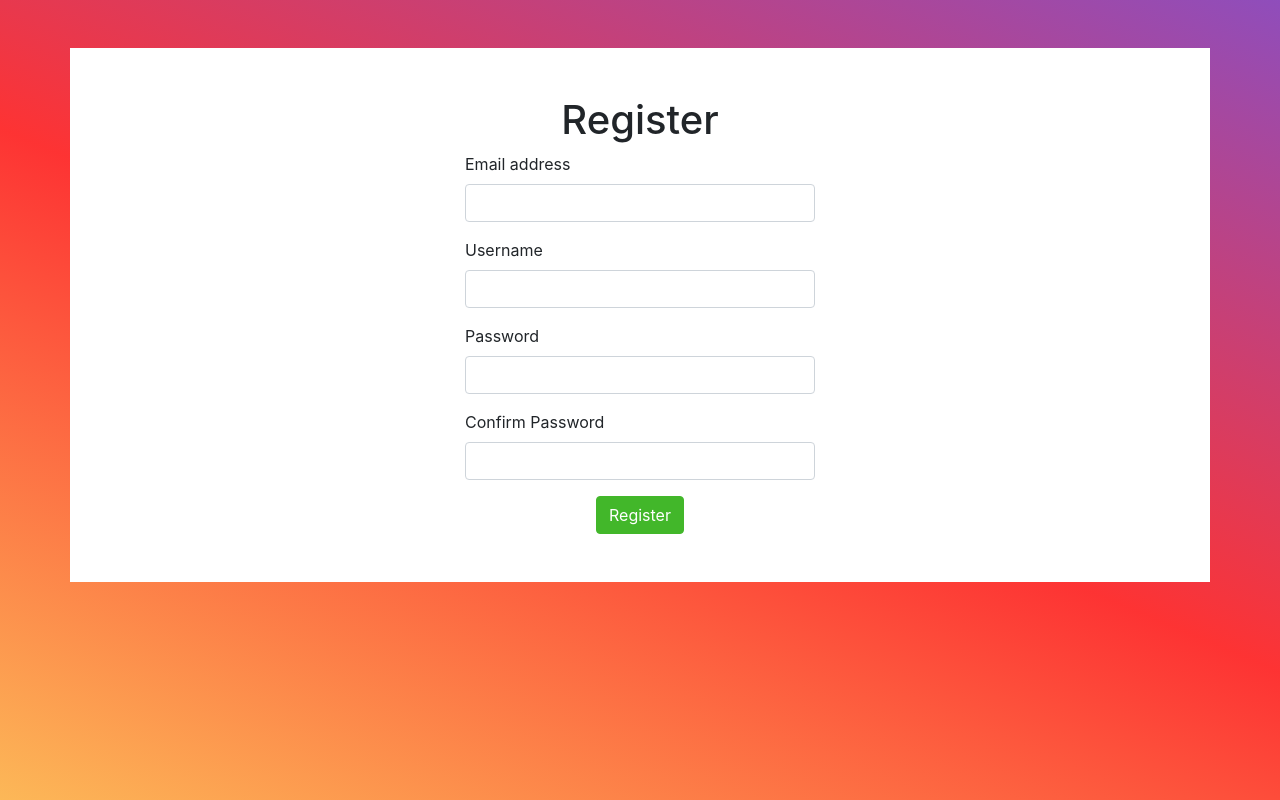
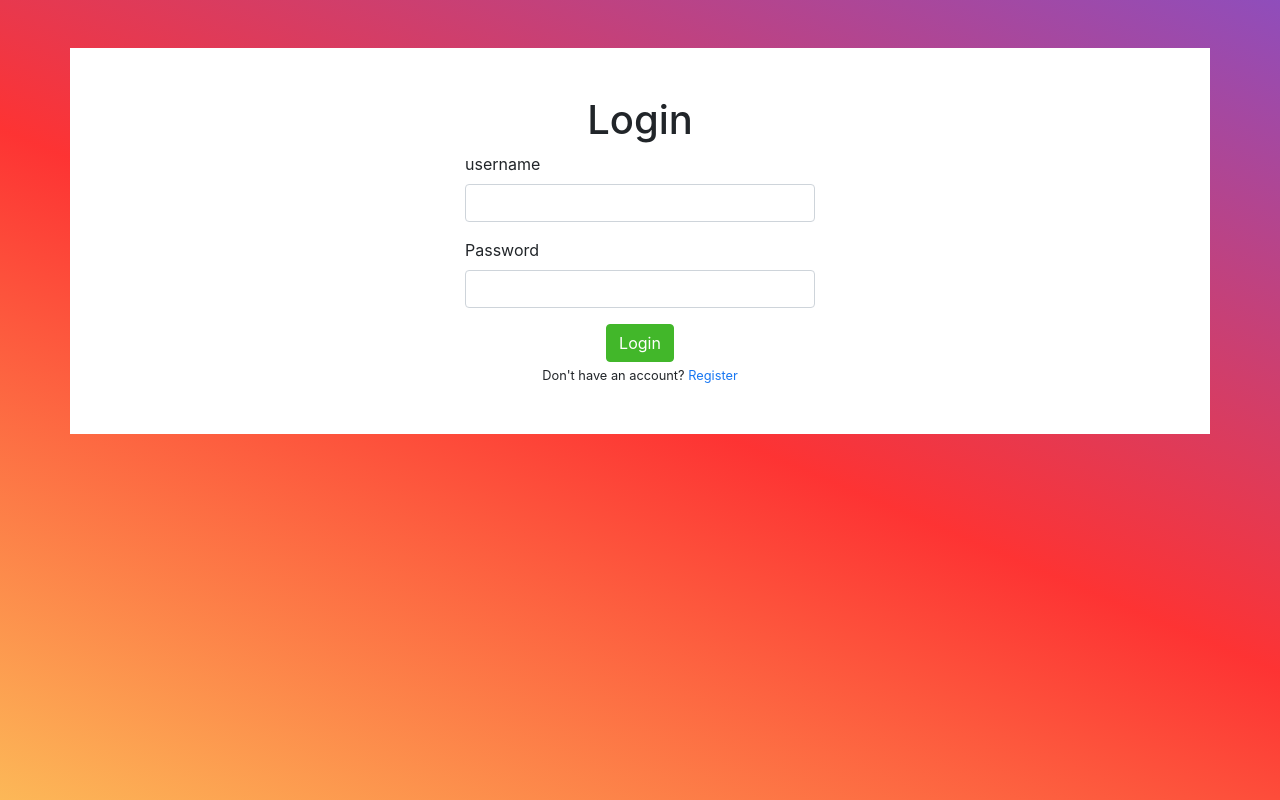
Before and after one commit to NeuralInsight/chat, a React (Create React App) app in the folder client/: page /login in a window 1280 px wide. Built offline with nearby package versions, Linux system fonts and the light colour scheme.

Commit message:
create login page and fix some bugs

```diff
--- a/client/package.json
+++ b/client/package.json
@@ -13,6 +13,7 @@
     "react": "^16.13.1",
     "react-bootstrap": "^1.3.0",
     "react-dom": "^16.13.1",
+    "react-router-dom": "^5.2.0",
     "react-scripts": "3.4.3"
   },
   "scripts": {
--- a/client/public/index.html
+++ b/client/public/index.html
@@ -24,7 +24,7 @@
       work correctly both with client-side routing and a non-root public URL.
       Learn how to configure a non-root public URL by running `npm run build`.
     -->
-    <title>React App</title>
+    <title>Chat App</title>
   </head>
   <body>
     <noscript>You need to enable JavaScript to run this app.</noscript>
--- a/client/src/App.js
+++ b/client/src/App.js
@@ -2,16 +2,25 @@
 import './App.scss';
 import { Container } from 'react-bootstrap';
 import Register from "./pages/Register";
+import Login from "./pages/Login";
+import Home from "./pages/Home";
 import ApolloProvide from "./ApolloProvide";
+import { BrowserRouter, Route, Switch } from 'react-router-dom';
 
 function App() {
 
 
   return (
       <ApolloProvide>
-      <Container className="pt-5">
-        <Register />
-      </Container>
+          <BrowserRouter>
+            <Container className="pt-5">
+                <Switch>
+                <Route path="/register" component={Register} />
+                <Route exact path="/" component={Home} />
+                <Route path="/login" component={Login} />
+                </Switch>
+            </Container>
+          </BrowserRouter>
       </ApolloProvide>
   );
 }
--- /dev/null
+++ b/client/src/pages/Home.js
@@ -0,0 +1,9 @@
+import React from "react";
+
+export default function Login(){
+    return(
+        <div>
+            <h1>Home Page</h1>
+        </div>
+    )
+}
--- /dev/null
+++ b/client/src/pages/Login.js
@@ -0,0 +1,81 @@
+import React, {useState} from "react";
+import {Button, Col, Form, Row} from "react-bootstrap";
+import { gql,useLazyQuery } from "@apollo/client";
+import { Link } from 'react-router-dom';
+
+const LOGIN_USER = gql`
+    query login(
+        $username: String!
+        $password: String!
+    )  {
+        login(
+            username: $username
+            password: $password
+        ) {
+            username
+            email
+            createdAt
+            token
+        }
+    }
+`
+
+export default function Login(props){
+    const [variables,setVariables] = useState({
+        username:'',
+        password:'',
+    })
+    const [errors, setErrors] = useState({})
+
+    const [loginUser, { loading }] = useLazyQuery(LOGIN_USER,{
+        onError: (err) => setErrors(err.graphQLErrors[0].extensions.errors),
+        onCompleted(data){
+            localStorage.setItem('token', data.login.token)
+            props.history.push('/')
+        }
+    })
+
+    const submitLoginForm = e => {
+        e.preventDefault()
+
+        loginUser({ variables })
+    }
+    return(
+
+        <Row className="bg-white py-5 justify-content-center">
+            <Col sm={8} md={6} lg={4}>
+                <h1 className="text-center">Login</h1>
+                <Form onSubmit={submitLoginForm}>
+                    <Form.Group>
+                        <Form.Label className={errors.username && 'text-danger'}>
+                            {errors.username ?? 'username'}
+                        </Form.Label>
+                        <Form.Control
+                            type="text"
+                            value={variables.username}
+                            className={errors.username && 'is-invalid'}
+                            onChange={e => setVariables({ ...variables, username: e.target.value })} />
+                    </Form.Group>
+                    <Form.Group>
+                        <Form.Label className={errors.password && 'text-danger'}>
+                            {errors.password ?? 'Password'}
+                        </Form.Label>
+                        <Form.Control
+                            type="password"
+                            value={variables.password}
+                            className={errors.password && 'is-invalid'}
+                            onChange={e => setVariables({ ...variables, password: e.target.value })}/>
+                    </Form.Group>
+                    <div className="text-center">
+                        <Button variant="success" type="submit" disabled={loading}>
+                            {loading ? 'loading..' : 'Login'}
+                        </Button>
+                        <br />
+                        <small>Don't have an account? <Link to="/register">Register</Link></small>
+                    </div>
+                </Form>
+            </Col>
+        </Row>
+
+    )
+}
--- a/client/src/pages/Register.js
+++ b/client/src/pages/Register.js
@@ -1,6 +1,7 @@
 import React, {useState} from "react";
 import {Button, Col, Form, Row} from "react-bootstrap";
 import { gql,useMutation } from "@apollo/client";
+import {Link} from "react-router-dom";
 
 const REGISTER_USER = gql`
     mutation register($username: String! $email: String! $password: String! $confirmPassword: String!){
@@ -10,21 +11,18 @@
     }
 `
 
-export default function Register(){
+export default function Register(props){
     const [variables,setVariables] = useState({
         email:'',
         username:'',
         password:'',
         confirmPassword:''
     })
+    const [errors, setErrors] = useState({})
 
     const [registerUser, { loading }] = useMutation(REGISTER_USER,{
-        update(_,res){
-            console.log(res)
-        },
-        onError(err){
-            console.log(err)
-        }
+        update: (_,__) => props.history.push('/login'),
+        onError: (err) => setErrors(err.graphQLErrors[0].extensions.errors),
     })
 
     const submitRegisterForm = e => {
@@ -39,25 +37,51 @@
                     <h1 className="text-center">Register</h1>
                     <Form onSubmit={submitRegisterForm}>
                         <Form.Group>
-                            <Form.Label>Email address</Form.Label>
-                            <Form.Control type="email" value={variables.email} onChange={e => setVariables({ ...variables, email: e.target.value })}/>
+                            <Form.Label className={errors.email && 'text-danger'}>
+                                {errors.email ?? 'Email address'}
+                            </Form.Label>
+                            <Form.Control
+                                type="email"
+                                value={variables.email}
+                                className={errors.email && 'is-invalid'}
+                                onChange={e => setVariables({ ...variables, email: e.target.value })}/>
                         </Form.Group>
                         <Form.Group>
-                            <Form.Label>Username</Form.Label>
-                            <Form.Control type="text" value={variables.username} onChange={e => setVariables({ ...variables, username: e.target.value })} />
+                            <Form.Label className={errors.username && 'text-danger'}>
+                                {errors.username ?? 'username'}
+                            </Form.Label>
+                            <Form.Control
+                                type="text"
+                                value={variables.username}
+                                className={errors.username && 'is-invalid'}
+                                onChange={e => setVariables({ ...variables, username: e.target.value })} />
                         </Form.Group>
                         <Form.Group>
-                            <Form.Label>Password</Form.Label>
-                            <Form.Control type="password" value={variables.password} onChange={e => setVariables({ ...variables, password: e.target.value })}/>
+                            <Form.Label className={errors.password && 'text-danger'}>
+                                {errors.password ?? 'Password'}
+                            </Form.Label>
+                            <Form.Control
+                                type="password"
+                                value={variables.password}
+                                className={errors.password && 'is-invalid'}
+                                onChange={e => setVariables({ ...variables, password: e.target.value })}/>
                         </Form.Group>
                         <Form.Group>
-                            <Form.Label>Confirm Password</Form.Label>
-                            <Form.Control type="password" value={variables.confirmPassword} onChange={e => setVariables({ ...variables, confirmPassword: e.target.value })}/>
+                            <Form.Label className={errors.confirmPassword && 'text-danger'}>
+                                {errors.confirmPassword ?? 'Confirm Password'}
+                            </Form.Label>
+                            <Form.Control
+                                type="password"
+                                value={variables.confirmPassword}
+                                className={errors.confirmPassword && 'is-invalid'}
+                                onChange={e => setVariables({ ...variables, confirmPassword: e.target.value })}/>
                         </Form.Group>
                         <div className="text-center">
-                            <Button variant="success" type="submit">
-                                Register
+                            <Button variant="success" type="submit" disabled={loading}>
+                                {loading ? 'loading..' : 'Register'}
                             </Button>
+                            <br />
+                            <small>Aleardy have account? <Link to="/login">Login</Link></small>
                         </div>
                     </Form>
                 </Col>
```
Also changed, not shown: 2 other files (tests, documents, lock files or other folders).
